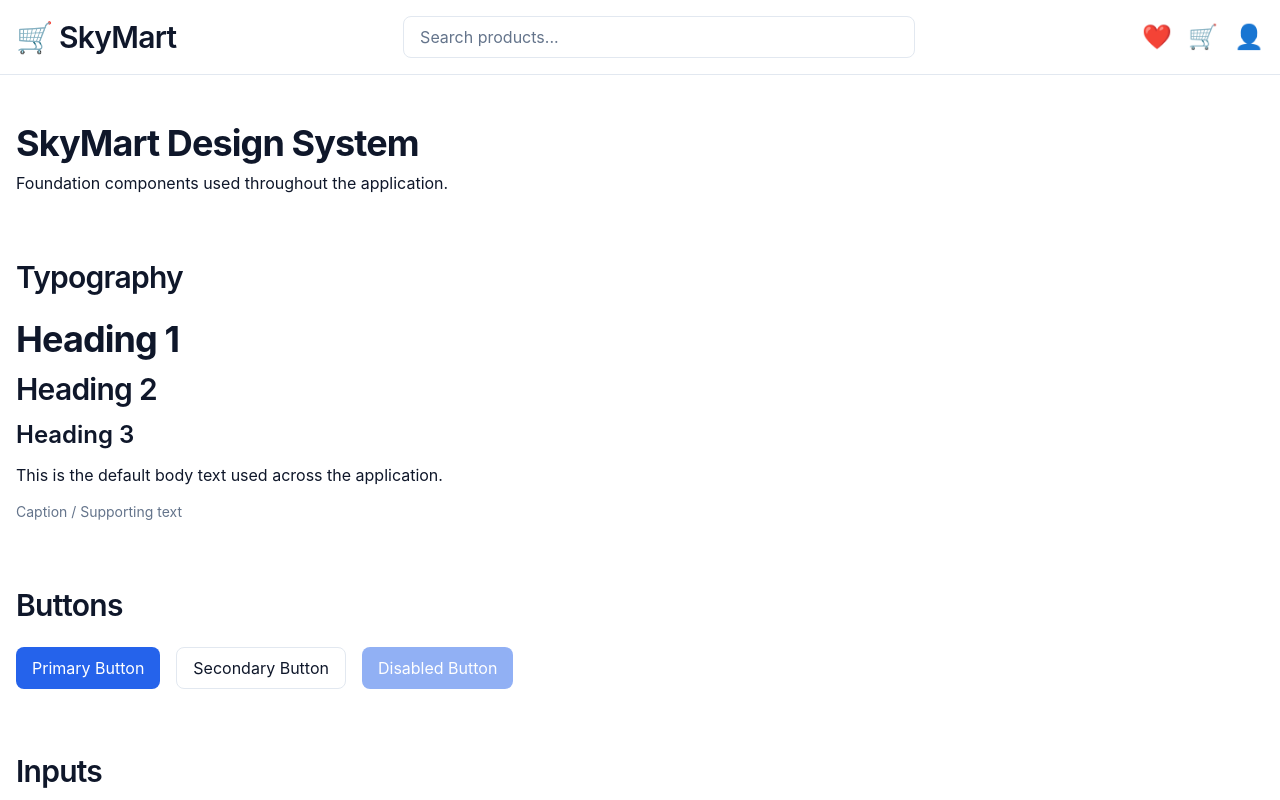
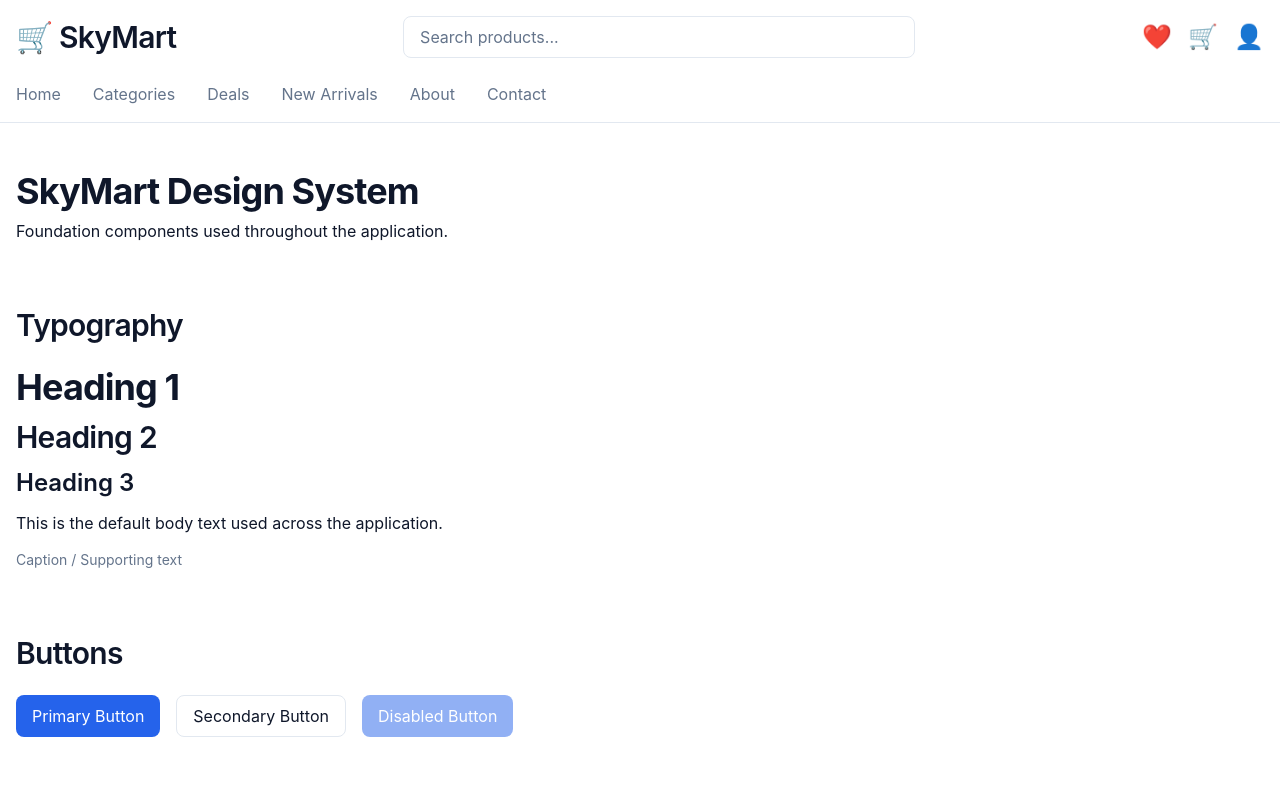
Before and after one commit to T-Harsha-Vardhan/skymart, a React (Vite) app: page /design-system in a window 1280 px wide. Shown: the top 800 px of the page. Built offline with nearby package versions, Linux system fonts and the light colour scheme.

Commit message:
feat(layout): add primary navigation

```diff
--- a/src/components/layout/Header.jsx
+++ b/src/components/layout/Header.jsx
@@ -1,6 +1,7 @@
 import Container from "../ui/Container";
 import Input from "../ui/Input";
 import Typography from "../ui/Typography";
+import Navbar from "./Navbar";
 
 export default function Header() {
   return (
@@ -24,6 +25,8 @@ export default function Header() {
             <button aria-label="Profile">👤</button>
           </div>
         </div>
+
+        <Navbar />
       </Container>
     </header>
   );
--- /dev/null
+++ b/src/components/layout/Navbar.jsx
@@ -0,0 +1,25 @@
+import { NavLink } from "react-router";
+import { links } from "../../config/navigation";
+
+export default function Navbar() {
+  return (
+    <nav>
+      <ul className="flex items-center gap-8 pt-2 pb-4">
+        {links.map((link) => (
+          <li key={link.path}>
+            <NavLink
+              to={link.path}
+              className={({ isActive }) =>
+                isActive
+                  ? "text-primary font-medium"
+                  : "text-text-muted hover:text-text transition-colors"
+              }
+            >
+              {link.name}
+            </NavLink>
+          </li>
+        ))}
+      </ul>
+    </nav>
+  );
+}
--- /dev/null
+++ b/src/config/navigation.js
@@ -0,0 +1,26 @@
+export const links = [
+  {
+    name: "Home",
+    path: "/",
+  },
+  {
+    name: "Categories",
+    path: "/categories",
+  },
+  {
+    name: "Deals",
+    path: "/deals",
+  },
+  {
+    name: "New Arrivals",
+    path: "/new-arrivals",
+  },
+  {
+    name: "About",
+    path: "/about",
+  },
+  {
+    name: "Contact",
+    path: "/contact",
+  },
+];
```
